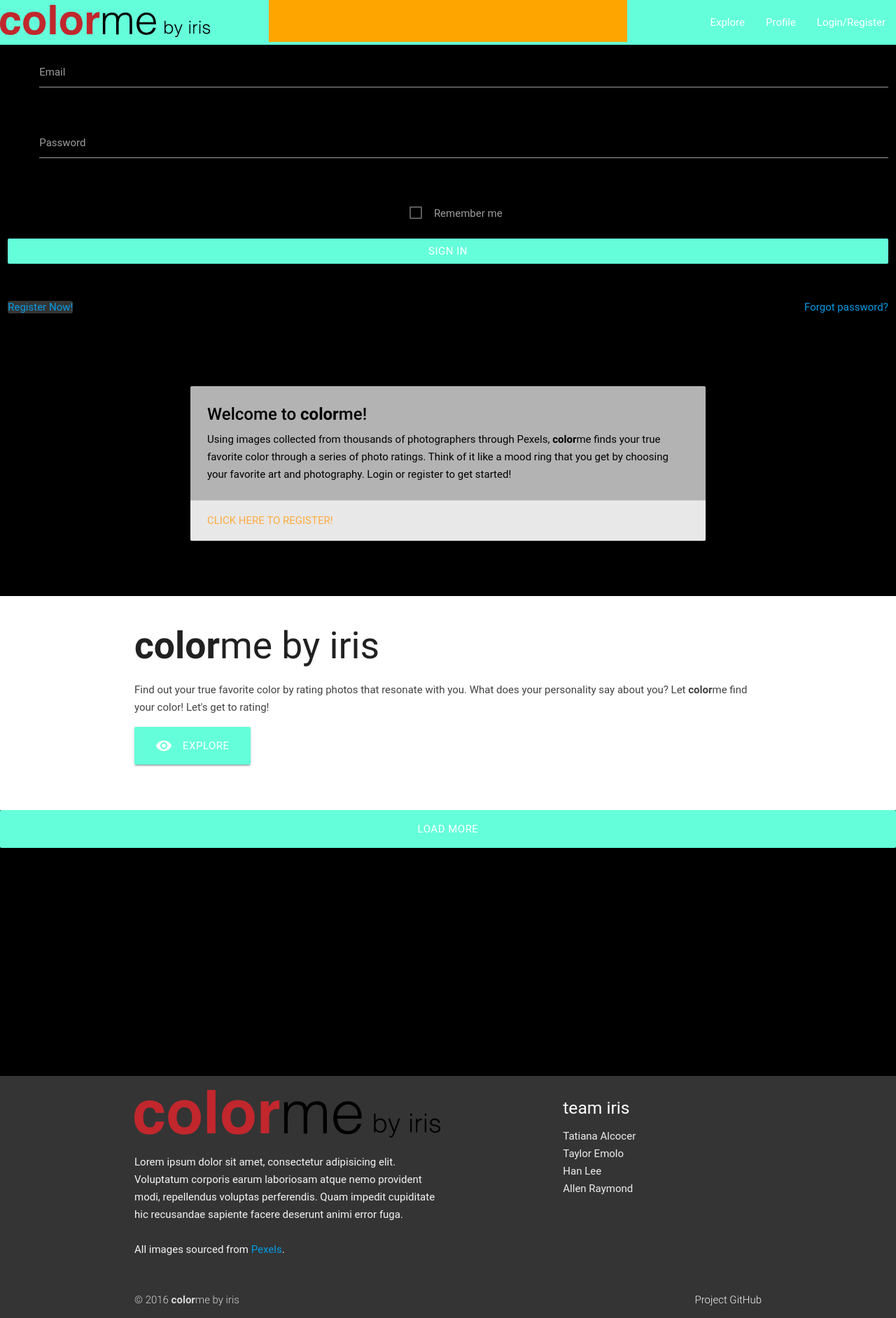
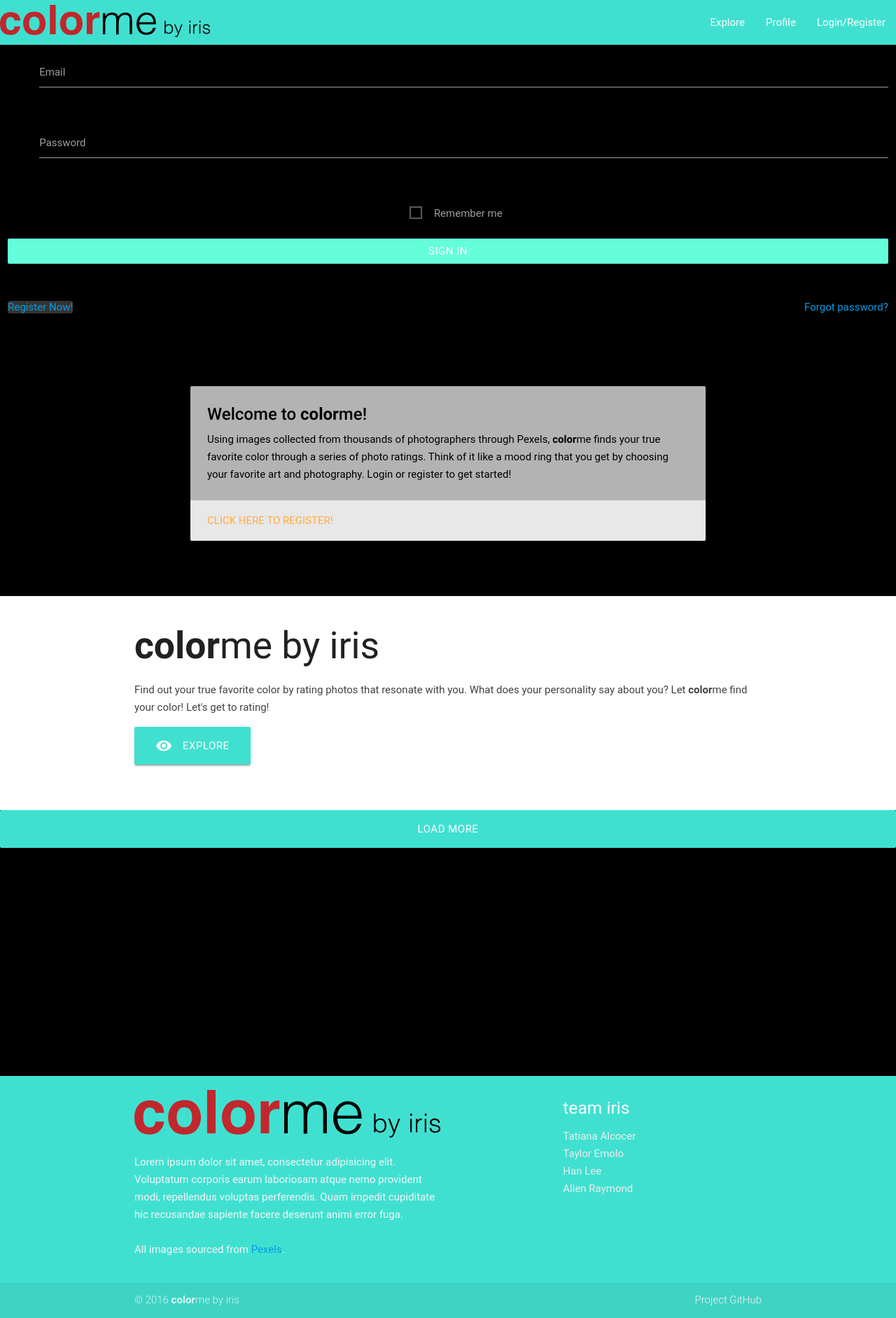
Before and after one commit to taylorem2787/PhotographyRater, a PHP site: page /public/index.html in a window 1280 px wide. Shown: the whole page at 70% size. Run offline with PHP 8.4, Linux system fonts and the light colour scheme; some libraries are stand-ins or nearby versions; some web fonts are replaced.

Commit message:
nav/footer color window added

```diff
--- a/public/css/style.css
+++ b/public/css/style.css
@@ -12,7 +12,7 @@ body {
 }
 
 
-.parallax-img img {
+/*.parallax-img img {
 	position: absolute;
 	background-position: 50% 210px !important;
 	width: 100%;
@@ -21,7 +21,7 @@ body {
 	bottom: 0;
 	right: 0;
 	left: 0;
-}
+}*/
 
 
  .parallax-container {
@@ -72,7 +72,8 @@ body {
 	border-bottom-color: 2px solid snow;
 }
 nav, footer, .btn-large, .btn {
-	background-color: turquoise !important;
+	background-color: turquoise;
+    background-color: rgba(255,255,255,0.5);
 }
 
 nav .brand-logo {
@@ -98,11 +99,8 @@ nav img {
 
 /*Window in navbar that displays the user's color profile*/
 .color-window {
-	position: relative;
-	height: 100%;
-	width: 40%;
-	left: 30%;
-	background-color: orange;
+	background-color: turquoise;
+	/*background-color: rgba(255,255,255,0.5);*/
 }
 
 .load-more {
@@ -170,7 +168,7 @@ nav img {
 
 footer.page-footer {
     margin-top: 0px;
-    background: rgba(105, 105, 105, .5) !important;
+    background: turquoise; !important;
 }
 
 .logo{
--- a/public/index.html
+++ b/public/index.html
@@ -29,9 +29,9 @@
 <body>
 
 	<!-- Nav Bar -->
-	<nav class="teal accent-2">
+	<nav class="color-window">
 
-		<div class="nav-wrapper teal accent-2" id="navbar">
+		<div class="nav-wrapper color-window" id="navbar">
 			<a id="home" href="index.html" class="brand-logo"><img src="img/colormelogo.svg"></a>
 				<ul id="nav-mobile" class="right hide-on-med-and-down">
 					<li><a id="explore" href="#explore-display-top">Explore</a></li>
@@ -160,7 +160,7 @@
 				<p class="grey-text text-darken-3 lighten-3">
 				Find out your true favorite color by rating photos that resonate with you. What does your personality say about you? Let <b>color</b>me find your color! Let's get to rating!
 				</p>
-			<div class="waves-effect waves-light btn-large teal accent-2 explore-button"><i class="material-icons left">visibility</i>Explore</div>
+			<div class="waves-effect waves-light btn-large color-window explore-button"><i class="material-icons left">visibility</i>Explore</div>
 		</div>
 
 		<!-- Photos display here -->
@@ -169,7 +169,7 @@
 	</div>
 
 	<div class="parallax-container">
-		<div class="waves-effect waves-light btn-large teal accent-2 explore-button load-more">Load More</div>
+		<div class="waves-effect waves-light btn-large color-window explore-button load-more">Load More</div>
 
 		<div class="parallax"><img class="parallax-img" id="ice" src="img/fruit.jpeg"></div>
 	</div>
@@ -178,8 +178,8 @@
 
 
 	<!-- STICKY FOOTER -->
-    <footer class="page-footer">
-      <div class="container">
+    <footer class="page-footer turquoise color-window">
+      <div class="container color-window">
         <div class="row">
           <div class="col l6 s12">
           <img src="img/colormelogo.svg">
@@ -201,7 +201,7 @@
           </div>
         </div>
       </div>
-      <div class="footer-copyright">
+      <div class="footer-copyright color-window turquoise">
         <div class="container">
         © 2016 <b>color</b>me by iris
         <a class="grey-text text-lighten-4 right" href="https://github.com/tatianaalcocer/PhotographyRater">Project GitHub</a>
```
